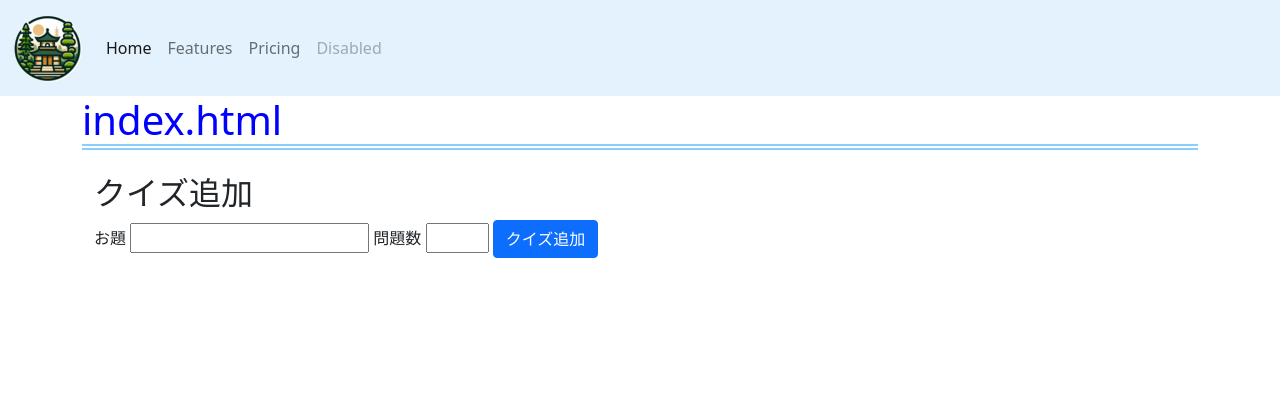
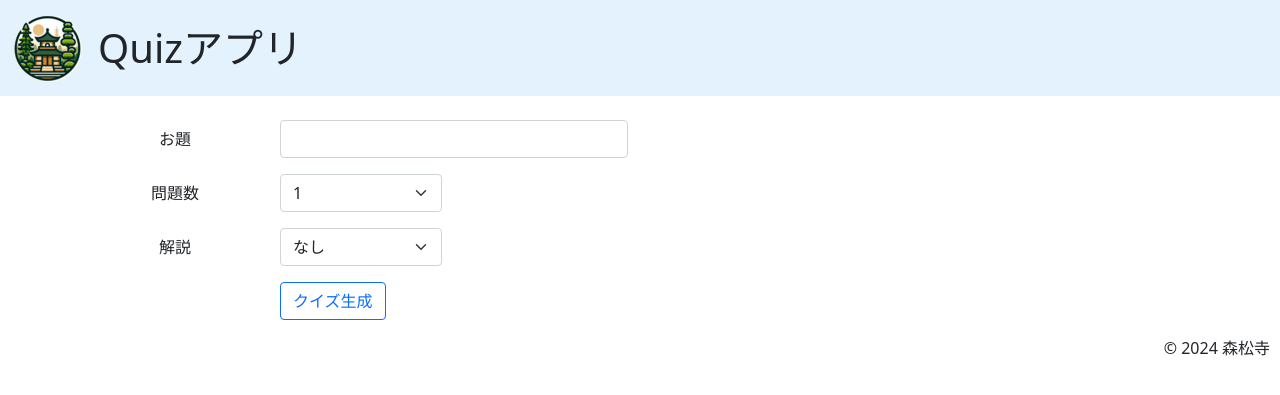
Before and after one commit to platinum1129/flask, a Flask app: page / in a window 1280 px wide. Shown: the top 395 px of the page. Run offline with Flask 3, Linux system fonts and the light colour scheme.

Commit message:
ハッカソン資産マージ＆レイアウトメンテ

```diff
--- a/flask/quizapp/static/css/style.css
+++ b/flask/quizapp/static/css/style.css
@@ -1,4 +1,49 @@
-h1 {
-    color: blue;
-    border-bottom: double 6px #87CEFA;
+.td {
+    vertical-align: top;
 }
+.radio {
+    border: none;
+}
+.radio label {
+    display: flex;
+    align-items: center;
+    gap: 0 .5em;
+    position: relative;
+    max-width: 400px;
+    margin-bottom: .4em;
+    padding: .5em .7em;
+    border: 1px solid #2589d0;
+    border-radius: 3px;
+    background-color: #2589d026;
+    cursor: pointer;
+}
+
+.radio label:has(:checked) {
+    background-color: #2589d0;
+    color: #fff;
+}
+
+.radio label::before,
+.radio label:has(:checked)::after {
+    border-radius: 50%;
+    content: '';
+}
+
+.radio label::before {
+    width: 14px;
+    height: 14px;
+    background-color: #fff;
+}
+
+.radio label:has(:checked)::after {
+    position: absolute;
+    top: 50%;
+    left: calc(7px + .7em);
+    transform: translate(-50%, -50%);
+    width: 7px;
+    height: 7px;
+    background-color: #2589d0;
+}
+.radio input {
+    display: none;
+}
--- a/flask/quizapp/static/js/common.js
+++ b/flask/quizapp/static/js/common.js
@@ -1,7 +1,39 @@
-window.onload = function() {
-    var changeColor = function() {
-        var e = document.getElementById('test');
-        e.style.color = 'red';
-    }
-    setTimeout(changeColor, 1000);
-}
+// 回答ボタン処理
+document.querySelector('#btnAnswer').addEventListener("click", () => {
+    // 解説表示
+    document.querySelectorAll('[data-question-correct]').forEach((e,idx) => {
+        document.querySelector(`#explanation_no_${idx + 1}`).style.visibility = 'visible';
+    });
+
+    // 現在のチェック項目のスタイルを消す
+    document.querySelectorAll('[data-question-correct]').forEach((e,idx) => {
+        [...document.querySelectorAll(`[name="${e.id}"]`)]
+            .forEach(e2 => {
+                e2.parentElement.classList.remove('bg-Success');
+                e2.parentElement.classList.remove('bg-Secondary');
+                e2.parentElement.classList.remove('bg-danger');
+            });
+    });
+
+    // 正解／不正解に関係ない項目をグレーにする
+    document.querySelectorAll('[data-question-correct]').forEach((e,idx) => {
+        [...document.querySelectorAll(`[name="${e.id}"]`)]
+            .filter(e2 => !e2.checked)
+            .forEach(e2 => e2.parentElement.classList.add('bg-Secondary'));
+    });
+
+    // 正解のスタイル制御
+    document.querySelectorAll('[data-question-correct]').forEach((e,idx) => {
+        [...document.querySelectorAll(`[name="${e.id}"]`)]
+            .filter(e2 => e2.checked && e.dataset.questionCorrect === e2.value )
+            .forEach(e2 => e2.parentElement.classList.add('bg-Success'));
+    });
+
+    // 不正解のスタイル制御
+    document.querySelectorAll('[data-question-correct]').forEach((e,idx) => {
+        [...document.querySelectorAll(`[name="${e.id}"]`)]
+            .filter(e2 => e2.checked && e.dataset.questionCorrect !== e2.value )
+            .forEach(e2 => e2.parentElement.classList.add('bg-danger')) ;
+    });
+
+});
--- a/flask/quizapp/templates/layout.html
+++ b/flask/quizapp/templates/layout.html
@@ -11,8 +11,8 @@
 <body>
     <nav class="navbar navbar-expand-lg navbar-light" style="background-color: #e3f2fd;">
         <div class="container-fluid">
-            <a class="navbar-brand" href="#">
-                <img src="{{ url_for('static', filename='images/icon.png') }}">
+            <a class="navbar-brand" href="http://127.0.0.1:5000">
+                <img style="width:auto; height:auto" src="{{ url_for('static', filename='images/icon.png') }}">
             </a>
             <button class="navbar-toggler" type="button" data-bs-toggle="collapse" data-bs-target="#navbarNavAltMarkup"
                 aria-controls="navbarNavAltMarkup" aria-expanded="false" aria-label="Toggle navigation">
@@ -20,10 +20,11 @@
             </button>
             <div class="collapse navbar-collapse" id="navbarNavAltMarkup">
                 <div class="navbar-nav">
-                    <a class="nav-link active" aria-current="page" href="#">Home</a>
+                    <span style="font-size: 2.5em;">Quizアプリ</span>
+                    <!-- <a class="nav-link active" aria-current="page" href="#">Home</a>
                     <a class="nav-link" href="#">Features</a>
                     <a class="nav-link" href="#">Pricing</a>
-                    <a class="nav-link disabled" href="#" tabindex="-1" aria-disabled="true">Disabled</a>
+                    <a class="nav-link disabled" href="#" tabindex="-1" aria-disabled="true">Disabled</a> -->
                 </div>
             </div>
         </div>
@@ -35,3 +36,6 @@
         crossorigin="anonymous"></script>
     <script src="{{ url_for('static', filename='js/common.js') }}"></script>
 </body>
+<footer style="text-align:right; padding-right:10px;">
+    © 2024 森松寺
+</footer>
--- a/flask/quizapp/templates/pages/index.html
+++ b/flask/quizapp/templates/pages/index.html
@@ -2,16 +2,72 @@
 
 {% block content %}
 <div class="container">
-    <h1>index.html</h1>
+    <!-- クイズ生成 -->
     <div class="container mt-4">
-        <h2>クイズ追加</h2>
         <form action="/add_quiz" method="POST">
-            <label for="theme">お題</label>
-            <input name="theme"></input>
-            <label for="questions">問題数</label>
-            <input name="questions" size="1" maxlength="1"></input>
-            <button type="submit" class="btn btn-primary">クイズ追加</button>
+            <div>
+                <div class="row mb-3">
+                    <label for="label1" class="col-sm-2 col-form-label text-center">お題</label>
+                    <div class="col-sm-4">
+                        <input type="text" class="form-control" id="label1" name="theme" value="{{ theme }}">
+                    </div>
+                </div>
+                <div class="row mb-3">
+                    <label for="label2" class="col-sm-2 col-form-label text-center">問題数</label>
+                    <div class="col-sm-2">
+                        <select class="form-select" id="label2" name="questions_count">
+                            <option value="1" {% if questions_count == "1" %} selected {% endif %}>1</option>
+                            <option value="2" {% if questions_count == "2" %} selected {% endif %}>2</option>
+                            <option value="3" {% if questions_count == "3" %} selected {% endif %}>3</option>
+                            <option value="4" {% if questions_count == "4" %} selected {% endif %}>4</option>
+                            <option value="5" {% if questions_count == "5" %} selected {% endif %}>5</option>
+                            <option value="6" {% if questions_count == "6" %} selected {% endif %}>6</option>
+                            <option value="7" {% if questions_count == "7" %} selected {% endif %}>7</option>
+                            <option value="8" {% if questions_count == "8" %} selected {% endif %}>8</option>
+                            <option value="9" {% if questions_count == "9" %} selected {% endif %}>9</option>
+                        </select>
+                    </div>
+                </div>
+                <div class="row mb-3">
+                    <label for="label3" class="col-sm-2 col-form-label text-center">解説</label>
+                    <div class="col-sm-2">
+                        <select class="form-select" id="label3" name="explain">
+                            <option value="0" {% if explain == "0" %} selected {% endif %}>なし</option>
+                            <option value="1" {% if explain == "1" %} selected {% endif %}>あり</option>
+                        </select>
+                    </div>
+                </div>
+                <div class="row mb-3">
+                    <label for="label4" class="col-sm-2 col-form-label text-center"></label>
+                    <div class="col-sm-2">
+                        <button type="submit" class="btn btn-outline-primary" id="label4">クイズ生成</button>
+                    </div>
+                </div>
+            </div>
         </form>
     </div>
+    {% if questions != null %}
+    <!-- クイズ一覧 -->
+    <div class="container mt-4">
+        {% for q in questions %}
+            <br/>
+            <div class="p-2 mb-2 list-group-item-primary" id="question_no_{{ q.question_no }}"
+                data-question-correct="{{q.correct_no}}">Q{{ q.question_no }}.{{ q.question_content }}</div>
+            <fieldset class="radio">
+                {% for c in choices %}
+                {% if q.quiz_id == c.quiz_id and q.question_no == c.question_no %}
+                <label><input type="radio" name="question_no_{{ c.question_no }}" value="{{ c.choice_no }}" />{{ c.choice_content }}</label>
+                {% endif %}
+                {% endfor %}
+            </fieldset>
+            <div id="explanation_no_{{ q.question_no }}" style="visibility:hidden">
+                {{q.explanation}}
+            </div>
+        {% endfor %}
+    </div>
+    <div class="text-center">
+        <button id="btnAnswer" class="btn btn-outline-primary">回答！</button>
+    </div>
+    {% endif %}
 </div>
 {% endblock %}
--- a/flask/quizapp/views.py
+++ b/flask/quizapp/views.py
@@ -14,13 +14,14 @@ openai.api_key = os.environ["OPENAI_API_KEY"]
 def index():
     return render_template('pages/index.html')
 
-@app.route('/add_quiz', methods=['GET', 'POST'])
+@app.route('/add_quiz', methods=['POST'])
 def add_quiz():
 
     print("ChatGPT Start")
 
     form_theme = request.form.get('theme')
-    form_questions = request.form.get('questions')
+    form_questions = request.form.get('questions_count')
+    form_explain = request.form.get('explain')
 
     req_content = '「' + form_theme + '」に関する4択クイズを作成して。'\
                 + '・問題数：' + form_questions + '問'\
@@ -30,89 +31,99 @@ def add_quiz():
                 + '・選択肢は1～4のランダムになるようにしてください'\
                 + '・コードスニペットは不要'\
                 + 'レスポンス例：'\
-+ '''
-[
-  {
-    "question": "太陽系で最も大きな天体はどれ？",
-    "choices": [
-      "地球",
-      "太陽",
-      "月",
-      "火星"
-    ],
-    "correct": "2"
-  },
-  {
-    "question": "宇宙空間にはどのくらいの星が存在すると考えられている？",
-    "choices": [
-      "100億個",
-      "1000億個",
-      "100兆個",
-      "無限個"
-    ],
-    "correct": "3"
-  }
-]
-'''
+                + '''
+                [
+                  {
+                    "question": "太陽系で最も大きな天体はどれ？",
+                    "choices": [
+                      "地球",
+                      "太陽",
+                      "月",
+                      "火星"
+                    ],
+                    "correct": "2"
+                  },
+                  {
+                    "question": "宇宙空間にはどのくらいの星が存在すると考えられている？",
+                    "choices": [
+                      "100億個",
+                      "1000億個",
+                      "100兆個",
+                      "無限個"
+                    ],
+                    "correct": "3"
+                  }
+                ]
+                '''
     res_content_question = callChatGPT(req_content)
 
     print("add_quiz start")
-    if request.method == 'GET':
-        return render_template('pages/index.html')
+    db.session.query(Quiz).delete()
+    db.session.query(Question).delete()
+    db.session.query(Choice).delete()
 
-    if request.method == 'POST':
+    res_dict = json.loads(res_content_question)
 
-        db.session.query(Quiz).delete()
-        db.session.query(Question).delete()
-        db.session.query(Choice).delete()
+    print(res_dict)
 
-        res_dict = json.loads(res_content_question)
+    form_source_id = '0'
+    form_quiz_id = '1'
 
-        print(res_dict)
+    quiz = Quiz(
+        source_id = form_source_id,
+        quiz_id = form_quiz_id,
+        question_count = form_questions,
+    )
+    db.session.add(quiz)
 
-        form_source_id = '0'
-        form_quiz_id = '1'
+    for i in range(len(res_dict)):
 
-        quiz = Quiz(
-            source_id = form_source_id,
+        res_question = res_dict[i - 1]['question']
+        res_correct = res_dict[i - 1]['correct']
+        res_choices = res_dict[i - 1]['choices']
+        res_explanation = ''
+        if form_explain == '1':
+            res_explanation = callChatGPT(
+                  res_question + 'に対する答えと解説を200文字以内で作成して'
+            )
+
+        res_question_no = i + 1
+        question = Question(
             quiz_id = form_quiz_id,
-            question_count = form_questions,
+            question_no = res_question_no,
+            question_content = res_question,
+            explanation = res_explanation,
+            correct_no = res_correct
         )
-        db.session.add(quiz)
+        db.session.add(question)
 
-        for i in range(len(res_dict)):
+        res_choice_no = 0
+        for res_choice in res_choices:
+            res_choice_no += 1
+            choice = Choice(
+                quiz_id = form_quiz_id,
+                question_no = res_question_no,
+                choice_no = res_choice_no,
+                choice_content = res_choice,
+                correct_flg = False
+            )
+            db.session.add(choice)
 
-            res_question = res_dict[i - 1]['question']
-            res_correct = res_dict[i - 1]['correct']
-            res_choices = res_dict[i - 1]['choices']
-            res_explanation = ''
-            # res_explanation = callChatGPT(
-            #      res_question + 'に対する答えと解説を200文字以内で作成して'
-            # )
+    db.session.commit()
 
-            question = Question(
-                quiz_id = form_quiz_id,
-                question_no = i,
-                question_content = res_question,
-                explanation = res_explanation,
-                correct_no = res_correct
-            )
-            db.session.add(question)
-
-            choice_no = 0
-            for res_choice in res_choices:
-                choice_no += 1
-                choice = Choice(
-                    quiz_id = form_quiz_id,
-                    question_no = i,
-                    choice_no = choice_no,
-                    choice_content = res_choice,
-                    correct_flg = False
-                )
-                db.session.add(choice)
-
-        db.session.commit()
-        return redirect(url_for('index'))
+    # DB登録データ取得
+    quizes = Quiz.query.all()
+    questions = Question.query.all()
+    choices = Choice.query.all()
+    return render_template('pages/index.html',
+                          theme = form_theme,
+                          questions_count = form_questions,
+                          explain = form_explain,
+                          quizes = quizes,
+                          questions = questions,
+                          choices = choices
+                          )
+    # return redirect(url_for('index'))
 
 
 def callChatGPT(req_content):
```
